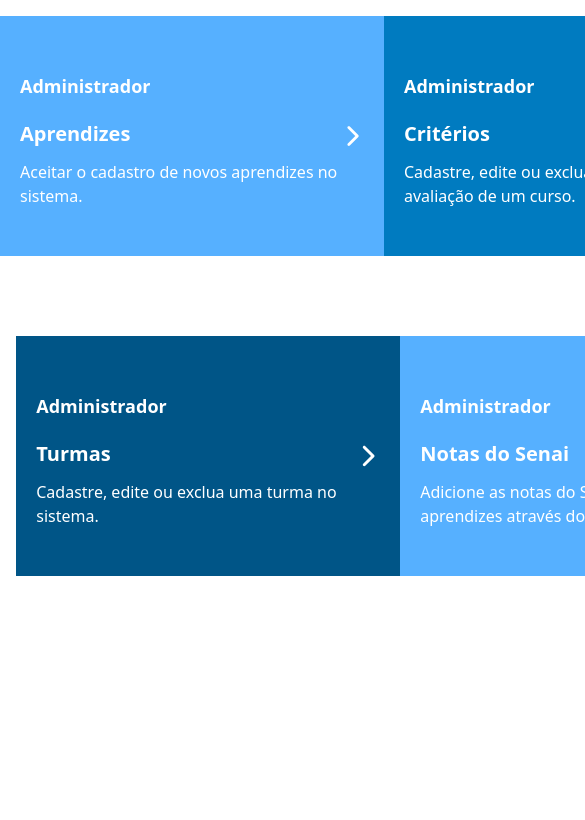
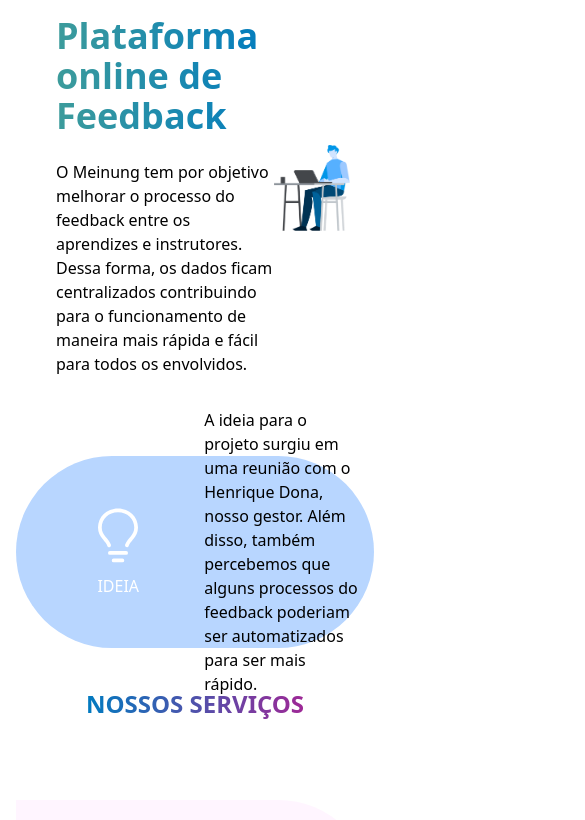
Before and after one commit to AVITORIAC/FrontTailwind, a React (Vite) app: page / in a window 390 px wide. Shown: the top 820 px of the page, 585 px wide, since content can reach past the window. Built offline with nearby package versions, Linux system fonts and the light colour scheme.

Commit message:
Responsividade Cadastro

```diff
--- a/src/App.jsx
+++ b/src/App.jsx
@@ -48,7 +48,7 @@
 
       <BrowserRouter>
         <Routes>
-          <Route path='/' element={<HomeAdmin/>}></Route>
+          <Route path='/' element={<Home/>}></Route>
 
           <Route path='/Home' element={<Home/>}></Route>
           <Route path='/Cadastro' element={<Cadastro/>}></Route>
--- a/src/assets/Componentes/CardCadastro.jsx
+++ b/src/assets/Componentes/CardCadastro.jsx
@@ -7,7 +7,7 @@
 
 function CardCadastro() { //CARD PARA TELA DE ESCOLHA DO CARGO PARA CADASTRO
     return (
-        <div className={'bg-white relative mt-20 w-7/12 h-screenP sm:h-screen6 2xl:h-2/4 3xl:w-6/12 4xl:w-5/12 4xl:h-4/6'}>
+        <div className={'bg-white relative mt-20 w-7/12 h-screenP sm:h-screen6 md:h-5/6 3xl:w-6/12 4xl:w-5/12 4xl:h-4/6'}>
             <img src={logoBosch} alt="" />
             <div className={'flex flex-col items-center'}>
                 <div className={'flex mt-10 mb-14'}>
```
